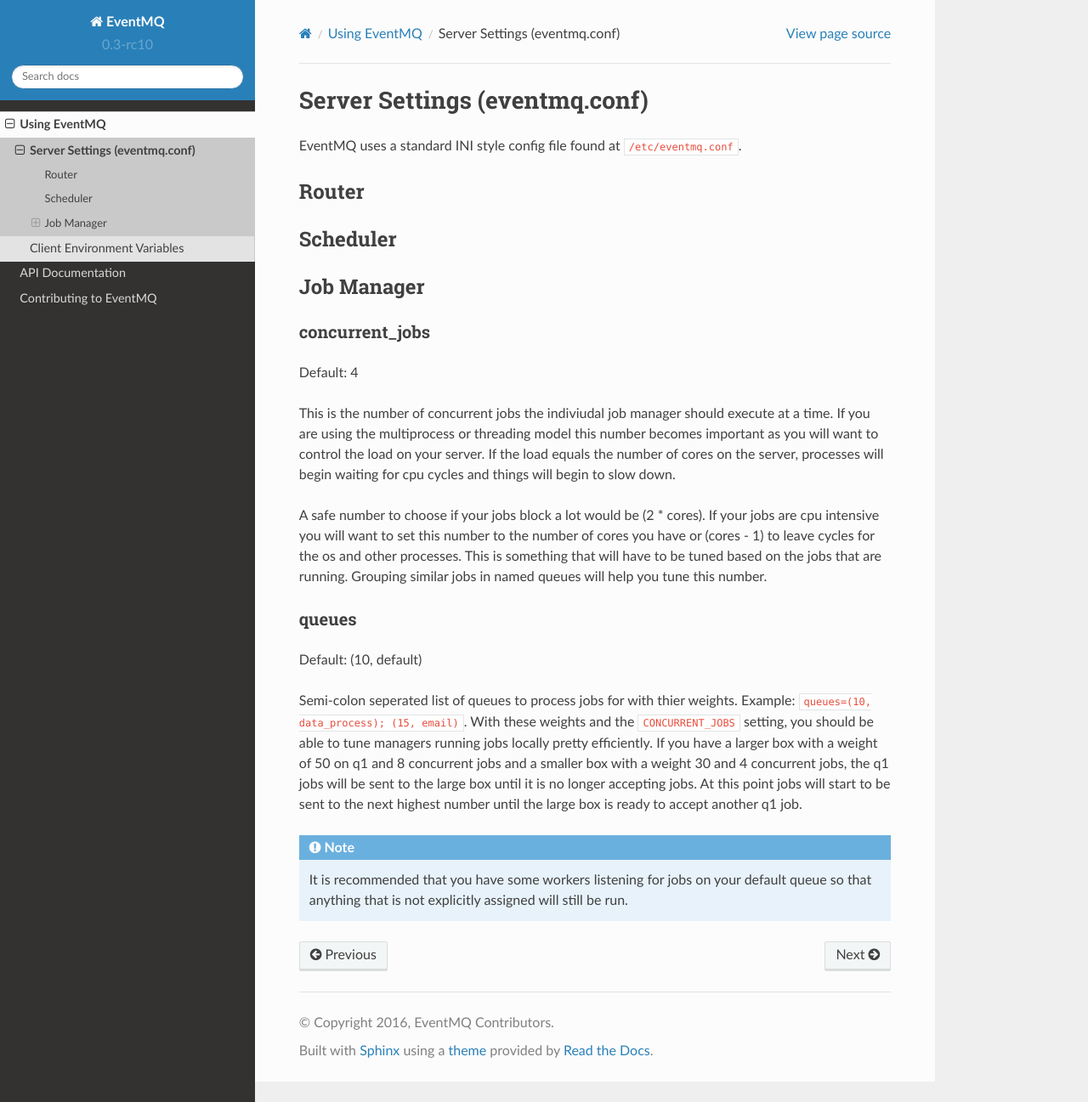
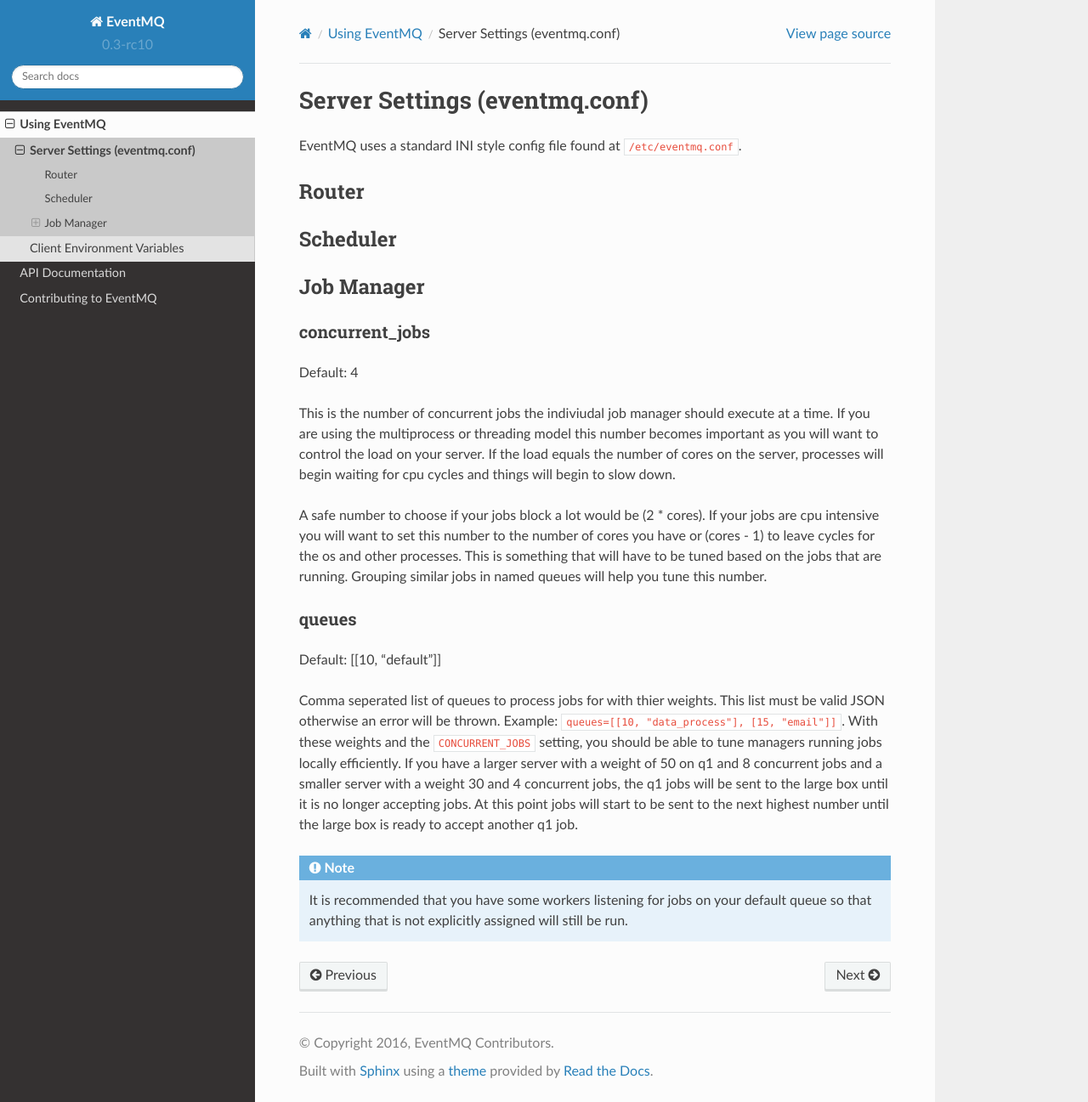
Before and after one commit to eventmq/eventmq, a Sphinx documentation site: the page built from docs/settings_file.rst, in a window 1280 px wide and 1297 px high. Shown: the whole window at 85% size. Built offline with Sphinx 7.4.7 and the Read the Docs theme 2.0.0, drawn with Linux system fonts in a browser that asks for light colours.

Commit message:
Update config for settings

```diff
--- a/docs/settings_file.rst
+++ b/docs/settings_file.rst
@@ -33,13 +33,14 @@
 
 queues
 ======
-Default: (10, default)
+Default: [[10, "default"]]
 
-Semi-colon seperated list of queues to process jobs for with thier
-weights. Example: ``queues=(10, data_process); (15, email)``.  With these
+Comma seperated list of queues to process jobs for with thier weights. This list
+must be valid JSON otherwise an error will be thrown.
+Example: ``queues=[[10, "data_process"], [15, "email"]]``.  With these
 weights and the ``CONCURRENT_JOBS`` setting, you should be able to tune managers
-running jobs locally pretty efficiently. If you have a larger box with a weight
-of 50 on q1 and 8 concurrent jobs and a smaller box with a weight 30 and 4
+running jobs locally efficiently. If you have a larger server with a weight of
+50 on q1 and 8 concurrent jobs and a smaller server with a weight 30 and 4
 concurrent jobs, the q1 jobs will be sent to the large box until it is no longer
 accepting jobs. At this point jobs will start to be sent to the next highest
 number until the large box is ready to accept another q1 job.
```
